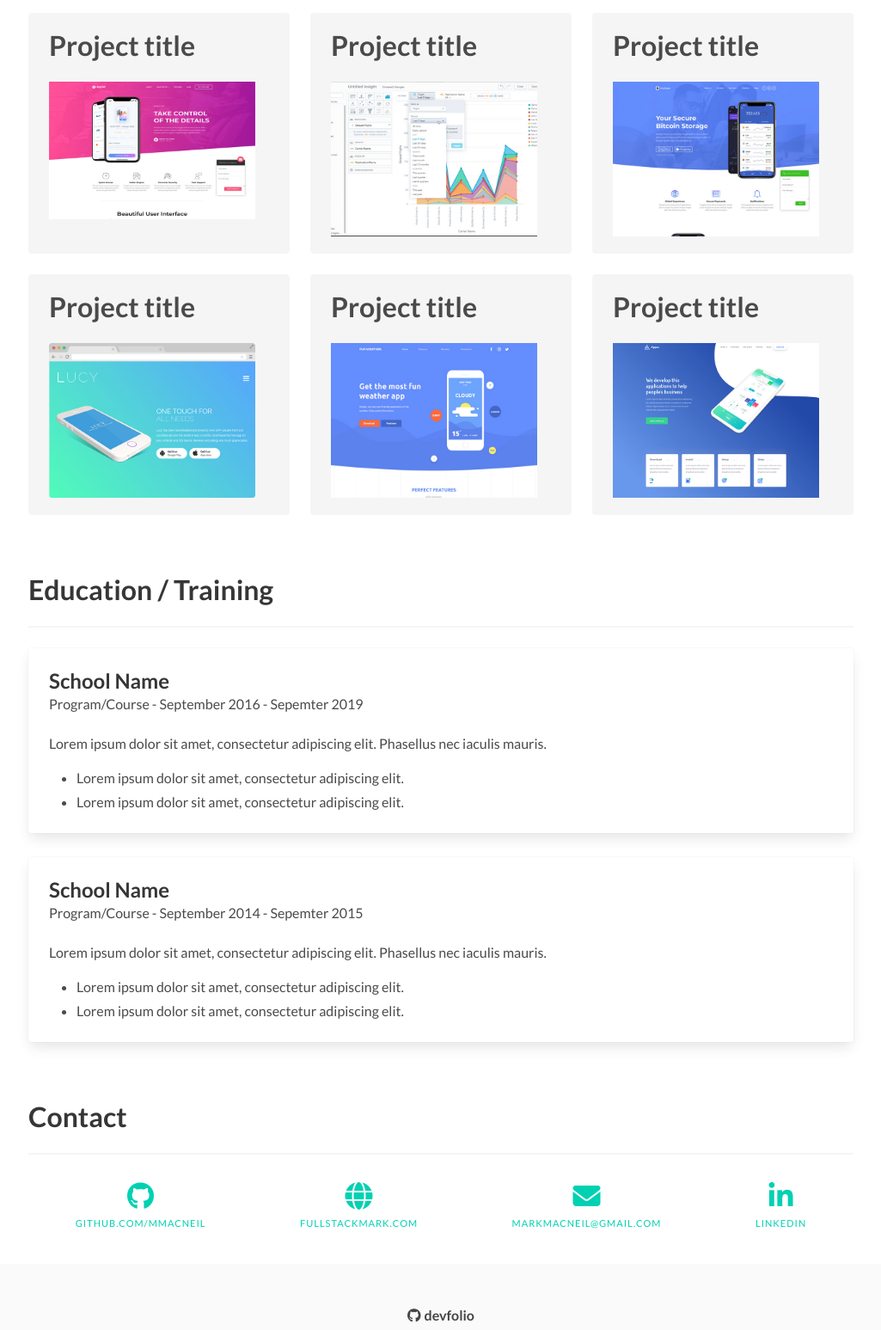
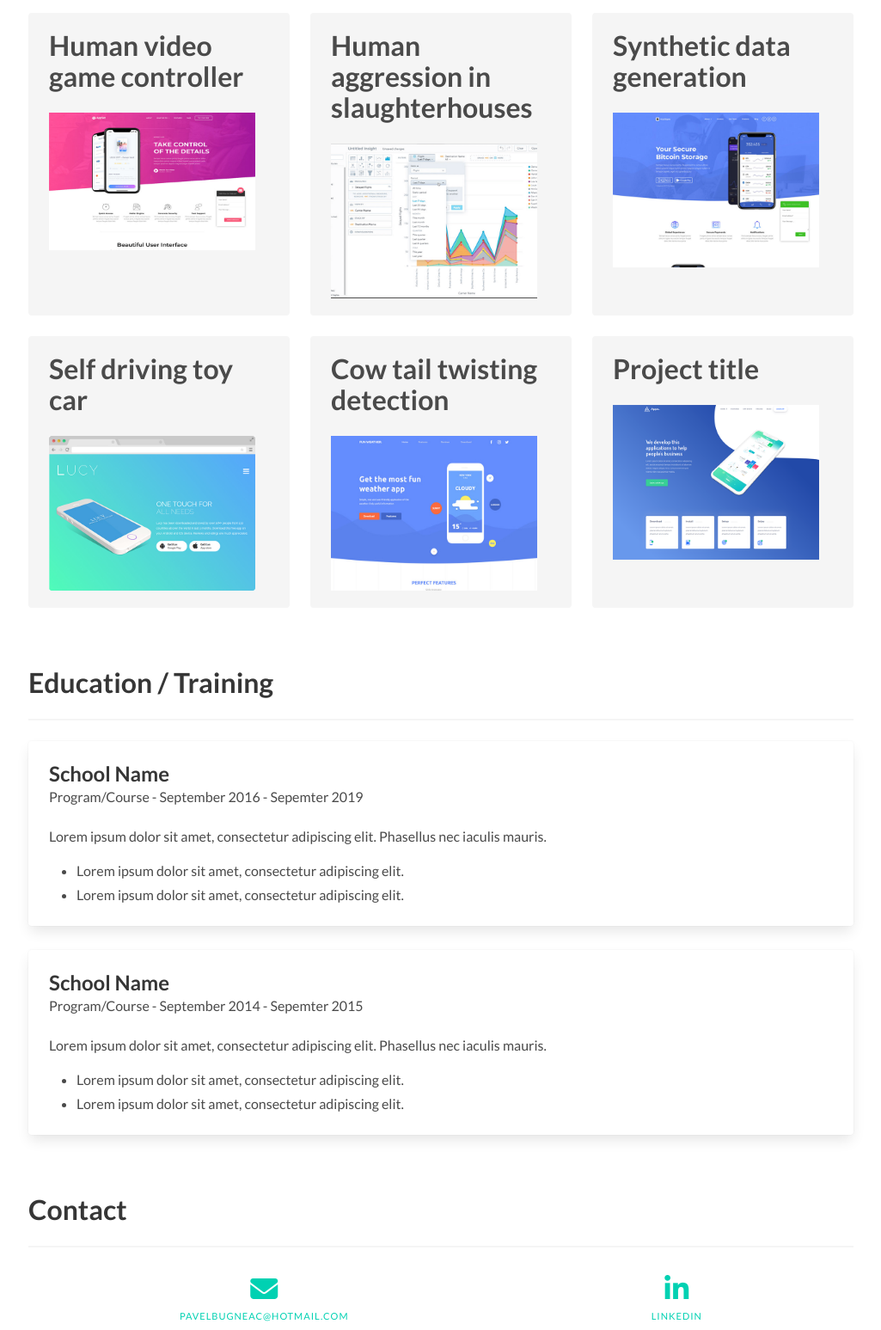
Before and after one commit to pavelbugneac/pavelbugneac.github.io, a plain HTML site: page index.html in a window 1280 px wide. Shown: the part 1436-2983 px from the top of the page at 86% size, without its empty margins (127-1152 px from the left). Drawn offline with Linux system fonts and the light colour scheme.

Commit message:
Update index.html

```diff
--- a/index.html
+++ b/index.html
@@ -124,7 +124,7 @@
           <div class="tile">
             <div class="tile is-parent">
               <article class="tile is-child notification">
-                <p class="title">Project title</p>
+                <p class="title">Human video game controller</p>
                 <figure class="image is-3by2">
                   <img class="modal-trigger" data-target="project-1-modal" src="img/project-1-cover.png">
                 </figure>
@@ -132,7 +132,7 @@
             </div>
             <div class="tile is-parent">
               <article class="tile is-child notification">
-                <p class="title">Project title</p>
+                <p class="title">Human aggression in slaughterhouses</p>
                 <figure class="image is-4by3">
                   <img class="modal-trigger" data-target="project-2-modal" src="img/project-2-cover.png">
                 </figure>
@@ -140,7 +140,7 @@
             </div>
             <div class="tile is-parent">
               <article class="tile is-child notification">
-                <p class="title">Project title</p>
+                <p class="title">Synthetic data generation</p>
                 <figure class="image is-4by3">
                   <img class="modal-trigger" data-target="project-3-modal" src="img/project-3-cover.png">
                 </figure>
@@ -154,7 +154,7 @@
           <div class="tile">
             <div class="tile is-parent">
               <article class="tile is-child notification">
-                <p class="title">Project title</p>
+                <p class="title">Self driving toy car</p>
                 <figure class="image is-4by3">
                   <img class="modal-trigger" data-target="project-4-modal" src="img/project-4-cover.png">
                 </figure>
@@ -162,7 +162,7 @@
             </div>
             <div class="tile is-parent">
               <article class="tile is-child notification">
-                <p class="title">Project title</p>
+                <p class="title">Cow tail twisting detection</p>
                 <figure class="image is-4by3">
                   <img class="modal-trigger" data-target="project-5-modal" src="img/project-5-cover.png">
                 </figure>
@@ -230,34 +230,18 @@
       <nav class="level">
         <div class="level-item has-text-centered">
           <div>
-            <a href="https://github.com/mmacneil" class="icon is-large">
-              <i class="fab fa-2x fa-github"></i>
+            <a href="mailto:pavelbugneac@hotmail.com" class="icon is-large">
+              <i class="fas fa-2x fa-envelope"></i>
             </a>
-            <p class="heading"><a href="https://github.com/mmacneil">github.com/mmacneil</a></p>
+            <p class="heading"><a href="mailto:pavelbugneac@hotmail.com">pavelbugneac@hotmail.com</a></p>
           </div>
         </div>
         <div class="level-item has-text-centered">
           <div>
-            <a href="https://fullstackmark.com" class="icon is-large">
-              <i class="fas fa-2x fa-globe"></i>
-            </a>
-            <p class="heading"><a href="https://fullstackmark.com">fullstackmark.com</a></p>
-          </div>
-        </div>
-        <div class="level-item has-text-centered">
-          <div>
-            <a href="mailto:markmacneil@gmail.com" class="icon is-large">
-              <i class="fas fa-2x fa-envelope"></i>
-            </a>
-            <p class="heading"><a href="mailto:markmacneil@gmail.com">markmacneil@gmail.com</a></p>
-          </div>
-        </div>
-        <div class="level-item has-text-centered">
-          <div>
-            <a href="https://www.linkedin.com/in/markmacneilhfx" class="icon is-large">
+            <a href="https://linkedin.com/in/pavel-bugneac-252410153" class="icon is-large">
               <i class="fab fa-2x fa-linkedin-in"></i>
             </a>
-            <p class="heading"><a href="https://www.linkedin.com/in/markmacneilhfx">linkedin</a></p>
+            <p class="heading"><a href="https://linkedin.com/in/pavel-bugneac-252410153">linkedin</a></p>
           </div>
         </div>
       </nav>
@@ -275,7 +259,7 @@
       <section class="modal-card-body">
 
         <div id="project-1-modal-carousel" class="carousel">
-          <video controls width="250">
+          <video controls width="100%">
             <source src="img/pose_estimation_demo_video.mp4" type="video/mp4" />
           </video>
         </div>
@@ -310,7 +294,7 @@
       <section class="modal-card-body">
 
         <div id="project-2-modal-carousel" class="carousel">
-          <video controls width="250">
+          <video controls width="100%">
             <source src="img/kicking.mp4" type="video/mp4" />
           </video>
         </div>
```
